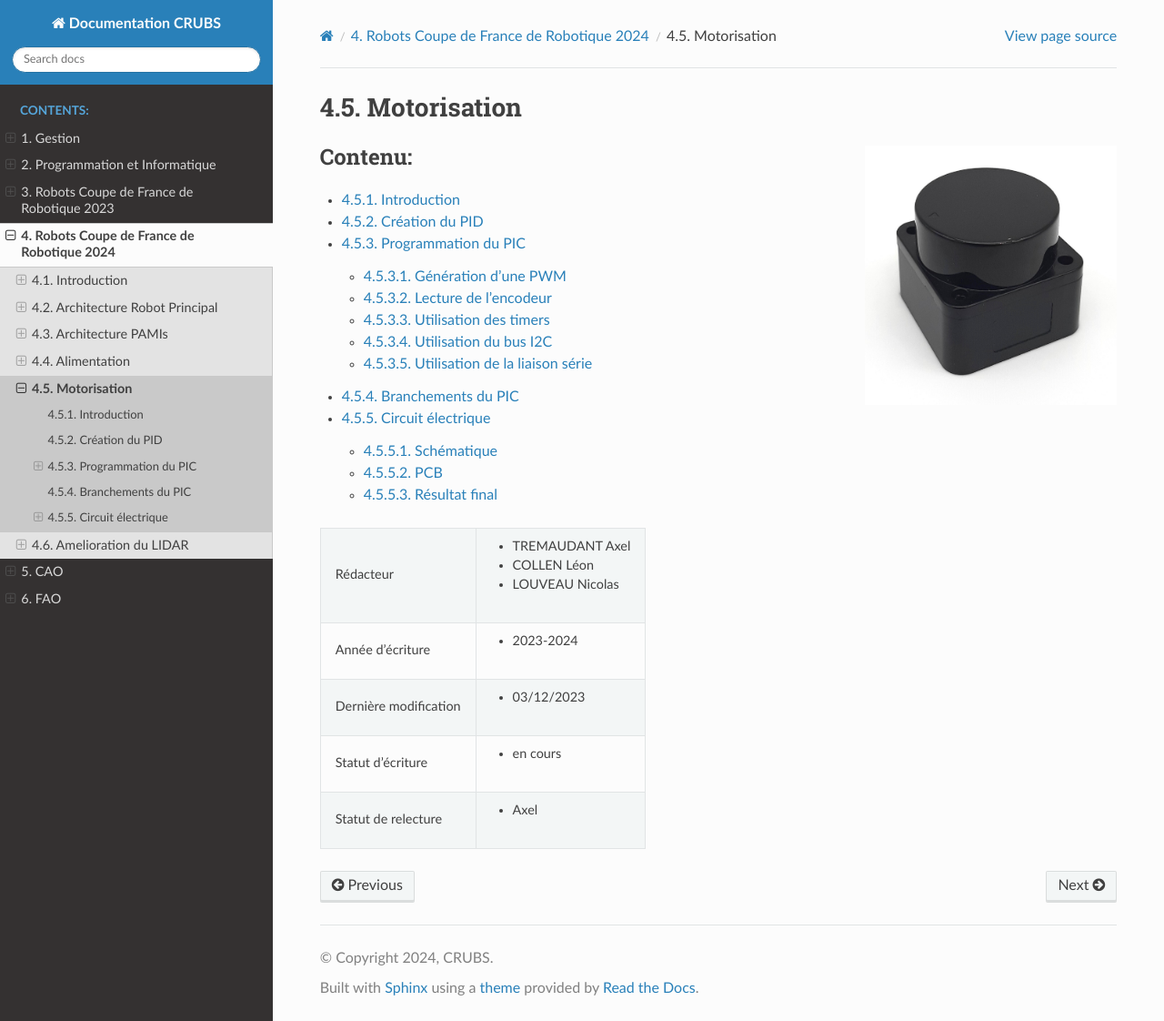
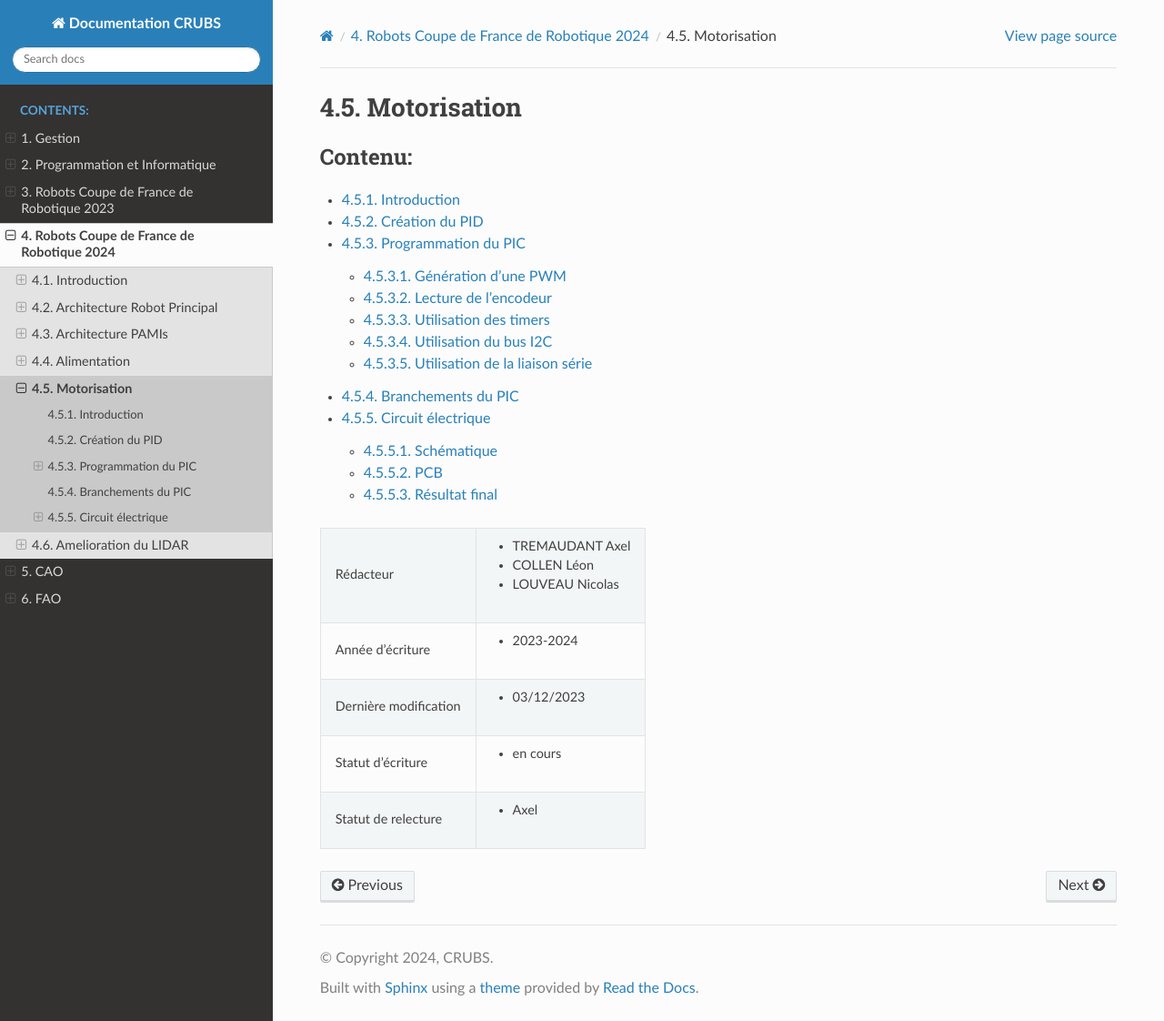
Before and after one commit to CRUBS/Documentation, a Sphinx documentation site: the page built from docs/source/Robot-2024/Tree-Motorisation.rst, in a window 1280 px wide and 1122 px high. Shown: the whole window at 91% size. Built offline with Sphinx 7.4.7 and the Read the Docs theme 2.0.0, drawn with Linux system fonts in a browser that asks for light colours; pages that are not in the unit, such as notebooks, are missing from menus.

Commit message:
Update Tree-Motorisation.rst

```diff
--- a/docs/source/Robot-2024/Tree-Motorisation.rst
+++ b/docs/source/Robot-2024/Tree-Motorisation.rst
@@ -1,10 +1,5 @@
 Motorisation
 ============
-
-.. image:: images/lidar/ld06.png
-   :scale: 20 %
-   :align: center
-   :class: with_shadow float_right
 
 
 .. toctree::
```
